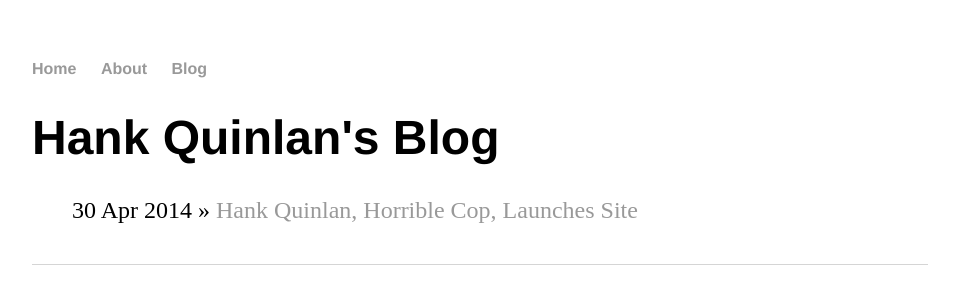
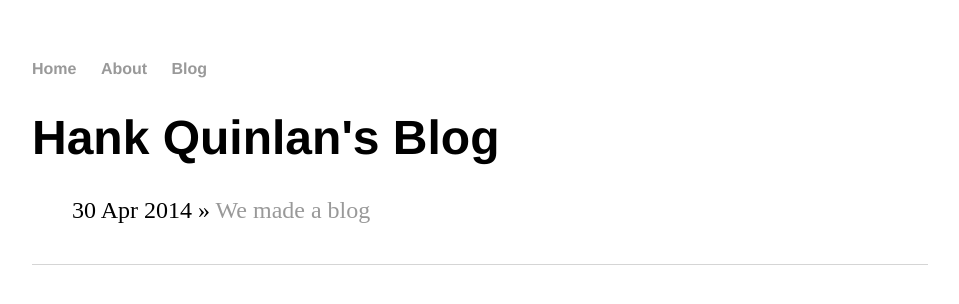
Before and after one commit to eallenOP/otagorecording, a Jekyll site: the page built from blog/index.html, in a window 1280 px wide. Shown: the top 304 px of the page, without its empty margins (160-1119 px from the left). Built offline with Jekyll 4.4.1, drawn with Linux system fonts in a browser that asks for light colours.

Commit message:
Update and rename 2014-04-30-hank-quinlan-site-launched.md to 2017-02-13-otagorecording.md

```diff
--- a/_posts/2014-04-30-hank-quinlan-site-launched.md
+++ b/_posts/2017-02-13-otagorecording.md
@@ -1,6 +1,6 @@
 ---
 layout: post
-title: "Hank Quinlan, Horrible Cop, Launches Site"
+title: "We made a blog"
 date: 2014-04-30
 ---
 
```
